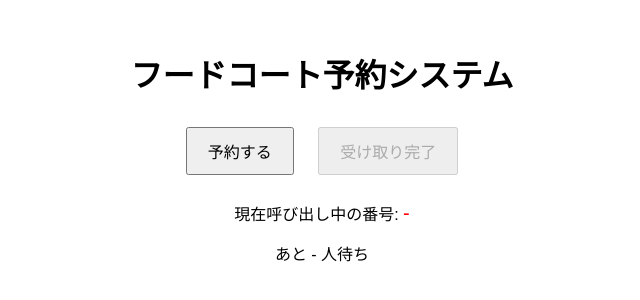
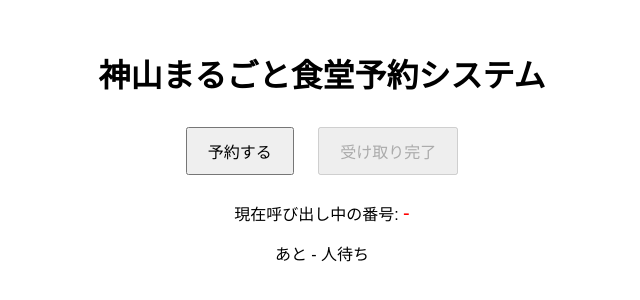
Before and after one commit to zeno1192/queue-system, a website: page public/index.html in a window 1280 px wide. Shown: the whole page, without its empty margins (318-958 px from the left). Drawn offline with Linux system fonts and the light colour scheme.

Commit message:
Update index.html

```diff
--- a/public/index.html
+++ b/public/index.html
@@ -3,11 +3,11 @@
 <head>
     <meta charset="UTF-8">
     <meta name="viewport" content="width=device-width, initial-scale=1.0">
-    <title>フードコート予約システム</title>
+    <title>神山まるごと食堂予約システム</title>
     <link rel="stylesheet" href="style.css">
 </head>
 <body>
-    <h1>フードコート予約システム</h1>
+    <h1>神山まるごと食堂予約システム</h1>
     <button id="reserveButton">予約する</button>
     <button id="completeButton" disabled>受け取り完了</button>
     <p id="status"></p>
```
